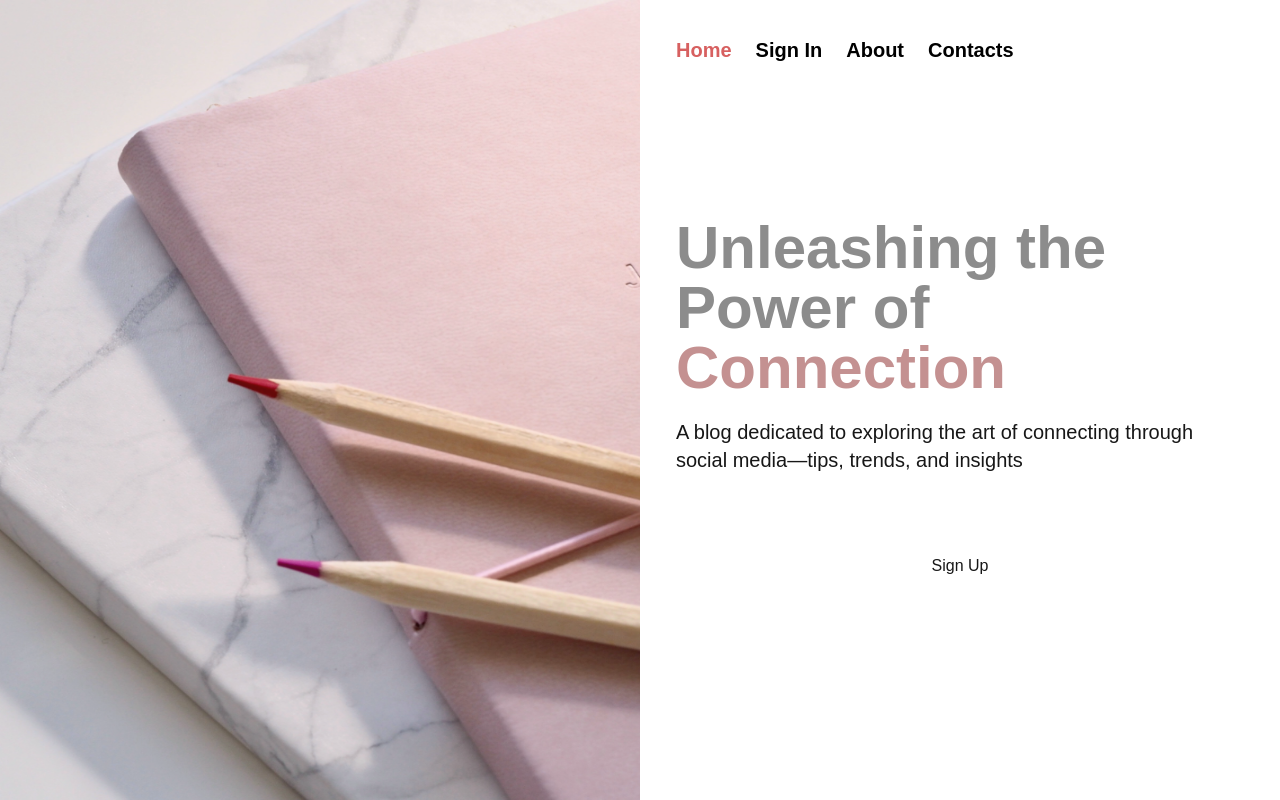
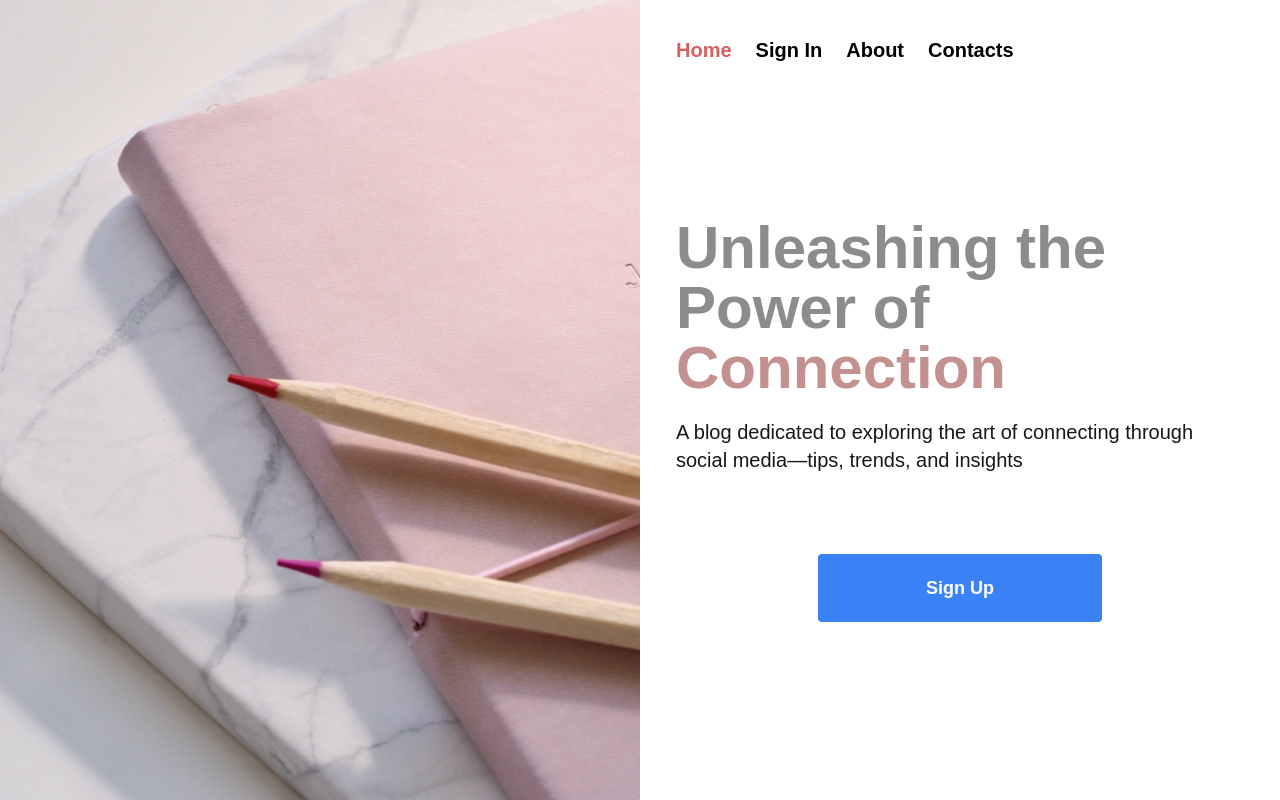
Before and after one commit to ElizaCalmau/Blog-App, a Next.js app: page / in a window 1280 px wide. Built offline with nearby package versions, Linux system fonts and the light colour scheme; no server answers.

Commit message:
reduced props in UnAuthHome accordingly

```diff
--- a/src/app/components/UnauthenticatedHome.tsx
+++ b/src/app/components/UnauthenticatedHome.tsx
@@ -14,11 +14,7 @@ export const UnauthenticatedHome: React.FC = () => {
             </div>
             <Button
                 text={SIGN_UP}
-                color="text-white bg-accent"
-                size="text-2xl font-bold"
-                width="w-2/4 "
-                padding="py-5"
-                position="m-auto"
+                styles="bg-blue-500 text-white font-bold text-lg rounded hover:bg-blue-600 transition-colors w-2/4 py-5 m-auto"
                 onClick={() => handleRedirect(ROUTES.SIGN_UP)}
             />
         </div>
```
